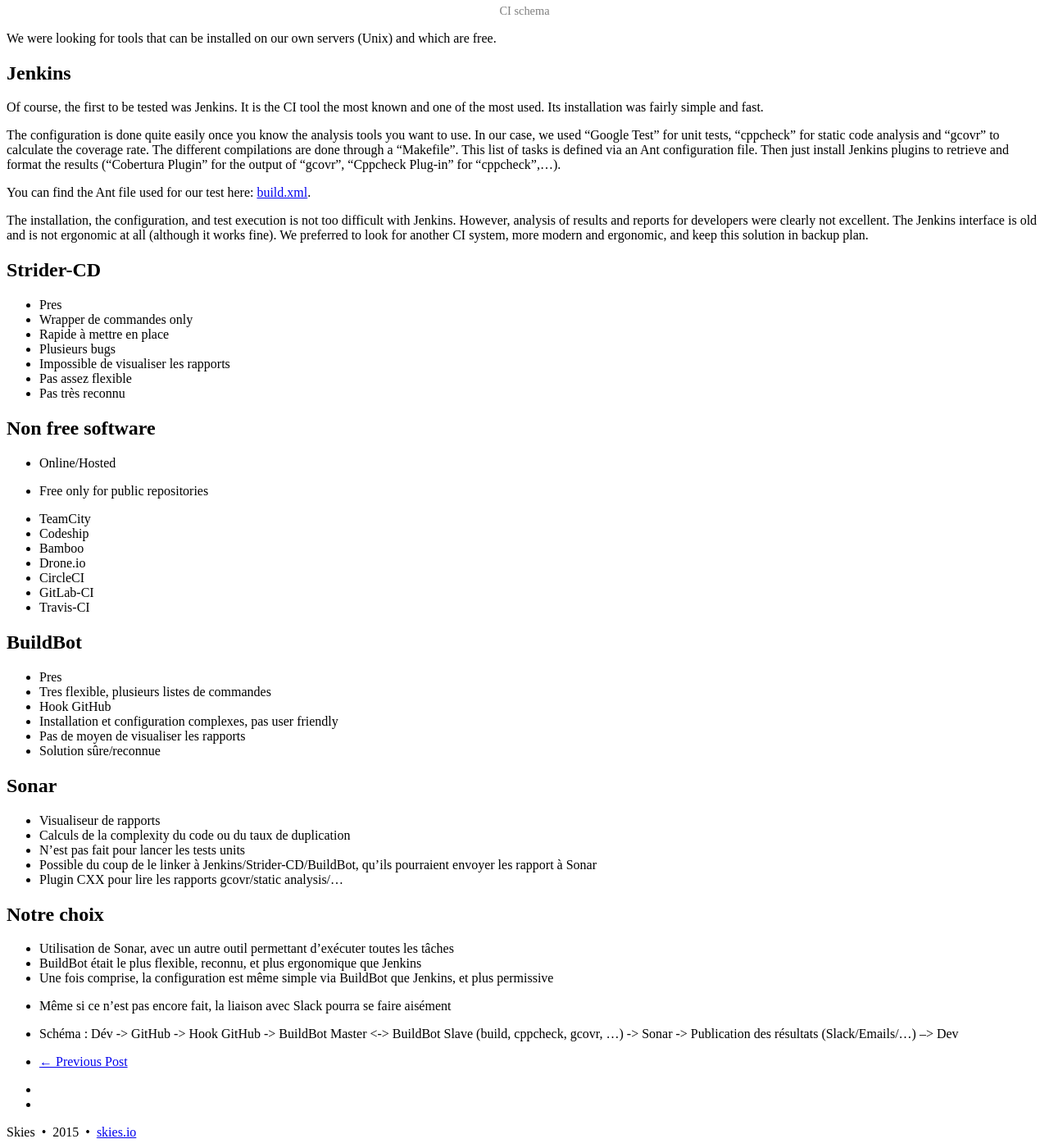
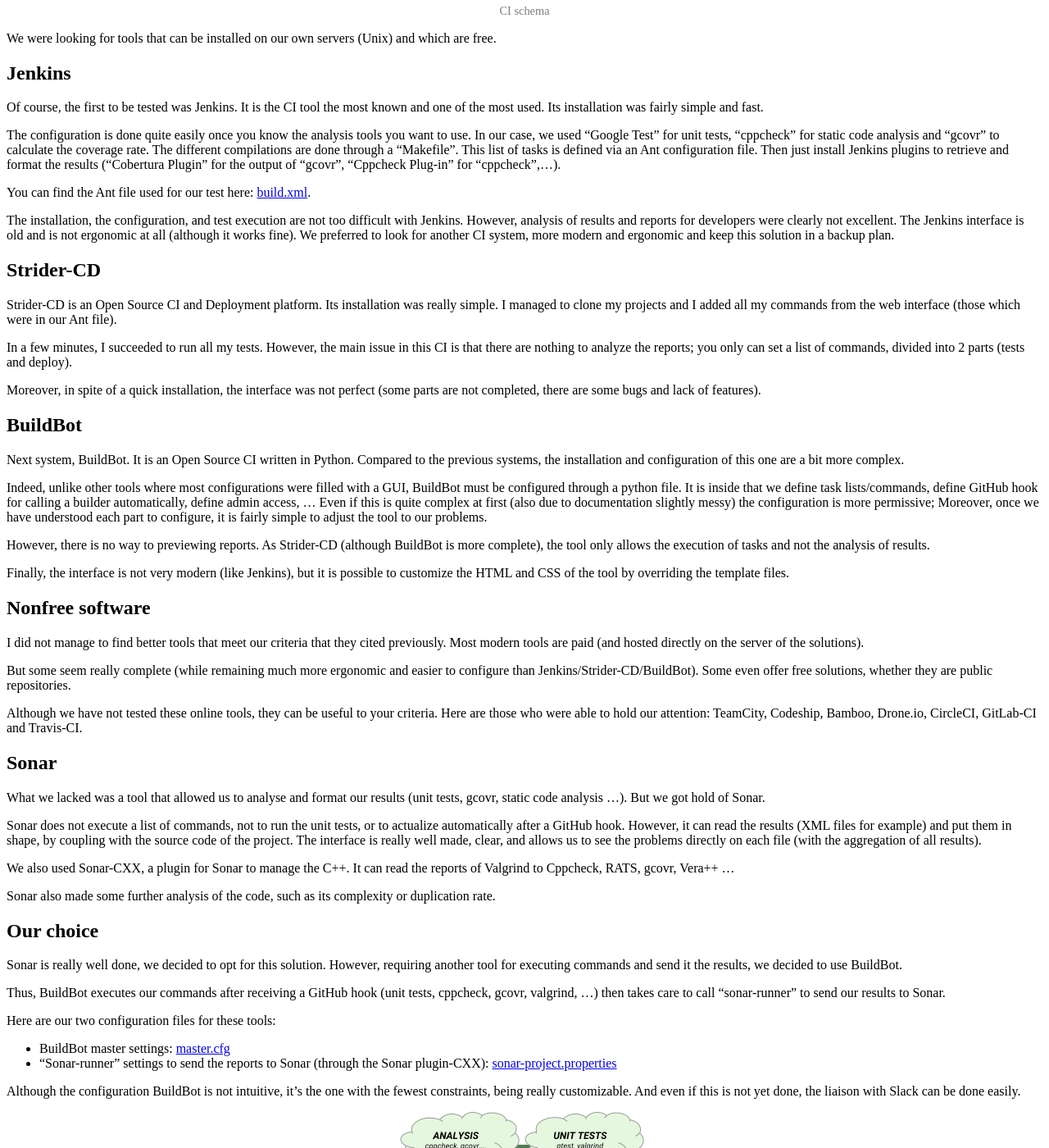
Before and after one commit to skies-io/skies-io.github.io, a Jekyll site: the page built from _posts/2015-12-21-Continuous-Integration.md, in a window 1280 px wide and 1400 px high, scrolled down 1193 px. Shown: the whole window at 82% size. Built offline with Jekyll 4.4.1, drawn with Linux system fonts in a browser that asks for light colours; comment, search, counter and statistics services are not loaded; some of the changed text lies outside the part shown.

Commit message:
Add CI article

```diff
--- a/_posts/2015-12-21-Continuous-Integration.md
+++ b/_posts/2015-12-21-Continuous-Integration.md
@@ -9,9 +9,9 @@
 
 ## Introduction
 
-A large project announced: teamwork, use of many libraries, many lines of code, several mini-projects that will eventually be linked together... If we do not quickly install a Continuous Integration (CI) system it will be difficult to do later.
+A large project announced: teamwork, use of many libraries, many lines of code, and several mini-projects that will eventually be linked together. If we do not quickly install a Continuous Integration (CI) system it will be difficult to do later.
 
-This system will allow us to verify the source code throughout the project in order to always be sure not to do regressions (both at the functional level, performance or quality of the code). For this, we will have to use and set up some tools.
+This system will allow us to verify the source code throughout the project in order to increase productivity and reliability by ensuring your code is always tested (both at the functional level, performance or quality of the code). For this, we will have to use and set up some tools.
 
 Our projects are realized mainly in C++ and are hosted on GitHub repositories. We chose to create unit tests with the library "GoogleTest". This article does not detail the created of unit tests, but the various tools to recover the source code at each modification, the code analysis (static code analysis, complexity, code duplication), the test compilations, the launch of unit tests, the calculation of unit tests coverage, the application performance and finally the generation of reports on a single interface with the publication of results (on Slack or by email).
 
@@ -27,58 +27,55 @@
 
 You can find the Ant file used for our test here: [build.xml]({{ site.baseurl }}/assets/Continuous-Integration/Jenkins-Ant-file.html).
 
-The installation, the configuration, and test execution is not too difficult with Jenkins. However, analysis of results and reports for developers were clearly not excellent. The Jenkins interface is old and is not ergonomic at all (although it works fine). We preferred to look for another CI system, more modern and ergonomic, and keep this solution in backup plan.
+The installation, the configuration, and test execution are not too difficult with Jenkins. However, analysis of results and reports for developers were clearly not excellent. The Jenkins interface is old and is not ergonomic at all (although it works fine). We preferred to look for another CI system, more modern and ergonomic and keep this solution in a backup plan.
 
 ## Strider-CD
 
-- Pres
-- Wrapper de commandes only
-- Rapide à mettre en place
-- Plusieurs bugs
-- Impossible de visualiser les rapports
-- Pas assez flexible
-- Pas très reconnu
+Strider-CD is an Open Source CI and Deployment platform. Its installation was really simple. I managed to clone my projects and I added all my commands from the web interface (those which were in our Ant file).
 
-## Non free software
+In a few minutes, I succeeded to run all my tests. However, the main issue in this CI is that there are nothing to analyze the reports; you only can set a list of commands, divided into 2 parts (tests and deploy).
 
-- Online/Hosted
-- Free only for public repositories
-
-- TeamCity
-- Codeship
-- Bamboo
-- Drone.io
-- CircleCI
-- GitLab-CI
-- Travis-CI
+Moreover, in spite of a quick installation, the interface was not perfect (some parts are not completed, there are some bugs and lack of features).
 
 ## BuildBot
 
-- Pres
-- Tres flexible, plusieurs listes de commandes
-- Hook GitHub
-- Installation et configuration complexes, pas user friendly
-- Pas de moyen de visualiser les rapports
-- Solution sûre/reconnue
+Next system, BuildBot. It is an Open Source CI written in Python. Compared to the previous systems, the installation and configuration of this one are a bit more complex.
+
+Indeed, unlike other tools where most configurations were filled with a GUI, BuildBot must be configured through a python file. It is inside that we define task lists/commands, define GitHub hook for calling a builder automatically, define admin access, ... Even if this is quite complex at first (also due to documentation slightly messy) the configuration is more permissive; Moreover, once we have understood each part to configure, it is fairly simple to adjust the tool to our problems.
+
+However, there is no way to previewing reports. As Strider-CD (although BuildBot is more complete), the tool only allows the execution of tasks and not the analysis of results.
+
+Finally, the interface is not very modern (like Jenkins), but it is possible to customize the HTML and CSS of the tool by overriding the template files.
+
+## Nonfree software
+
+I did not manage to find better tools that meet our criteria that they cited previously. Most modern tools are paid (and hosted directly on the server of the solutions).
+
+But some seem really complete (while remaining much more ergonomic and easier to configure than Jenkins/Strider-CD/BuildBot). Some even offer free solutions, whether they are public repositories.
+
+Although we have not tested these online tools, they can be useful to your criteria. Here are those who were able to hold our attention: TeamCity, Codeship, Bamboo, Drone.io, CircleCI, GitLab-CI and Travis-CI.
 
 ## Sonar
 
-- Visualiseur de rapports
-- Calculs de la complexity du code ou du taux de duplication
-- N'est pas fait pour lancer les tests units
-- Possible du coup de le linker à Jenkins/Strider-CD/BuildBot, qu'ils pourraient envoyer les rapport à Sonar
-- Plugin CXX pour lire les rapports gcovr/static analysis/...
+What we lacked was a tool that allowed us to analyse and format our results (unit tests, gcovr, static code analysis ...). But we got hold of Sonar.
 
-## Notre choix
+Sonar does not execute a list of commands, not to run the unit tests, or to actualize automatically after a GitHub hook. However, it can read the results (XML files for example) and put them in shape, by coupling with the source code of the project. The interface is really well made, clear, and allows us to see the problems directly on each file (with the aggregation of all results).
 
-- Utilisation de Sonar, avec un autre outil permettant d'exécuter toutes les tâches
-- BuildBot était le plus flexible, reconnu, et plus ergonomique que Jenkins
-- Une fois comprise, la configuration est même simple via BuildBot que Jenkins, et plus permissive
-- Même si ce n'est pas encore fait, la liaison avec Slack pourra se faire aisément
+We also used Sonar-CXX, a plugin for Sonar to manage the C++. It can read the reports of Valgrind to Cppcheck, RATS, gcovr, Vera++ ...
 
-- Schéma :
-Dév -> GitHub -> Hook GitHub -> BuildBot Master
-<-> BuildBot Slave (build, cppcheck, gcovr, ...)
--> Sonar
--> Publication des résultats (Slack/Emails/...)
---> Dev
+Sonar also made some further analysis of the code, such as its complexity or duplication rate.
+
+## Our choice
+
+Sonar is really well done, we decided to opt for this solution. However, requiring another tool for executing commands and send it the results, we decided to use BuildBot.
+
+Thus, BuildBot executes our commands after receiving a GitHub hook (unit tests, cppcheck, gcovr, valgrind, ...) then takes care to call "sonar-runner" to send our results to Sonar.
+
+Here are our two configuration files for these tools:
+
+- BuildBot master settings: [master.cfg]({{ site.baseurl }}/assets/Continuous-Integration/BuildBot-Master-cfg.html)
+- "Sonar-runner" settings to send the reports to Sonar (through the Sonar plugin-CXX): [sonar-project.properties]({{ site.baseurl }}/assets/Continuous-Integration/Sonar-Project-Properties.html)
+
+Although the configuration BuildBot is not intuitive, it's the one with the fewest constraints, being really customizable. And even if this is not yet done, the liaison with Slack can be done easily.
+
+{% include image.html img="assets/Continuous-Integration/Conclusion-CI-Schema.png" caption="CI schema" %}
```
Also changed, not shown: assets/Continuous-Integration/BuildBot-Master-cfg.md (added, +65 -0 lines), assets/Continuous-Integration/Sonar-Project-Properties.md (added, +24 -0 lines), assets/Continuous-Integration/Conclusion-CI-Schema.png (added).
